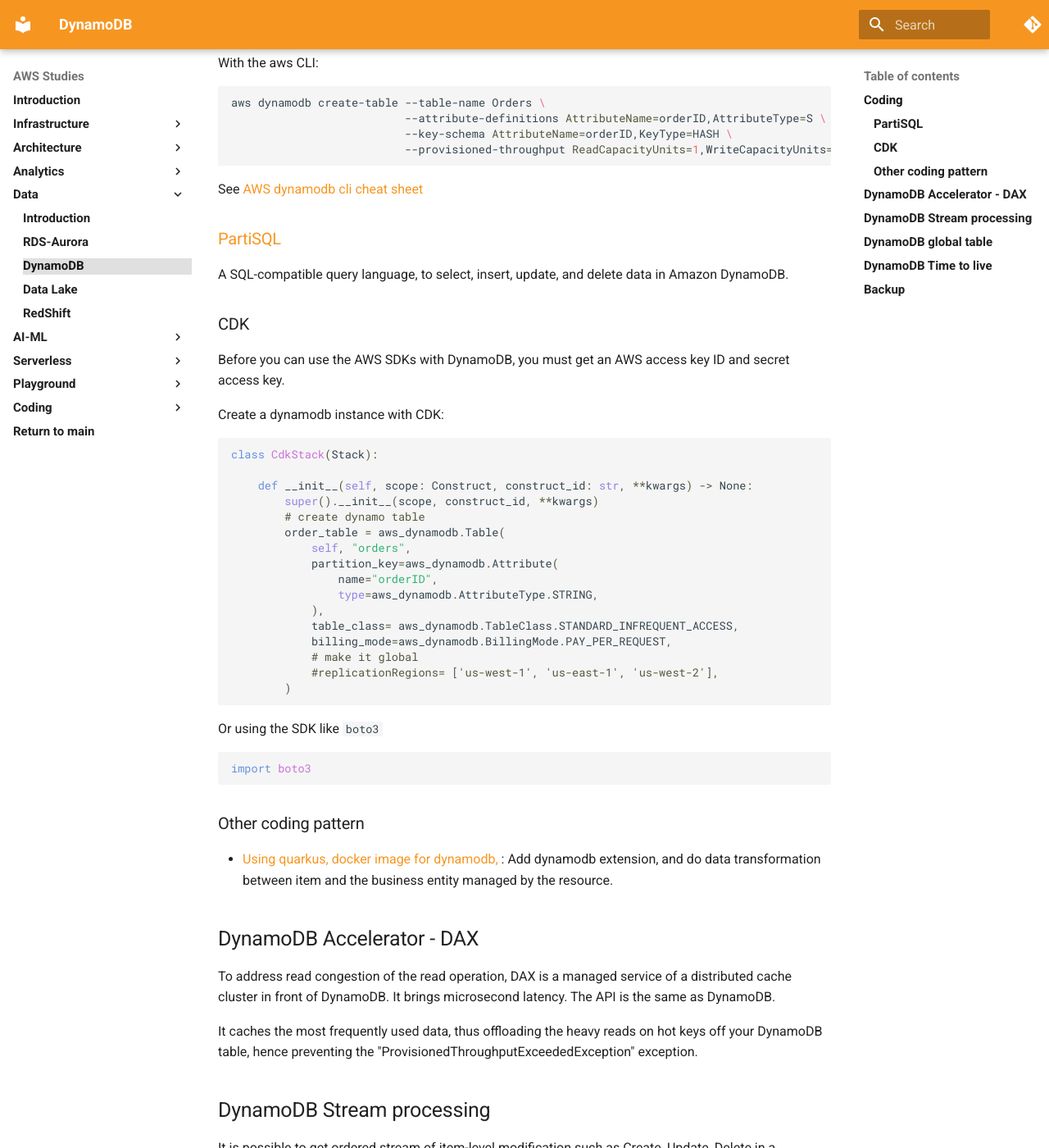
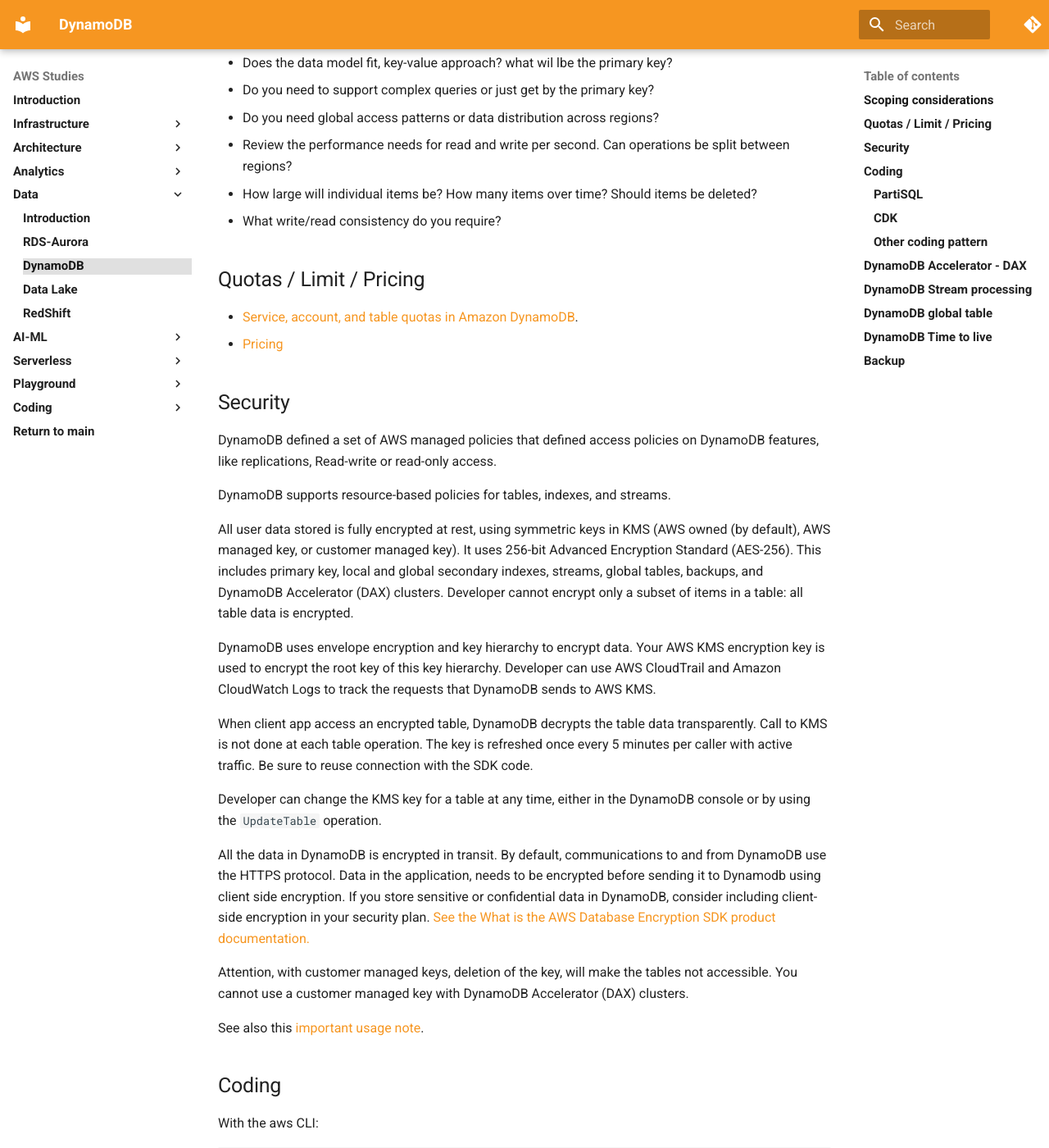
Before and after one commit to jbcodeforce/yarfba, an MkDocs documentation site: the page built from docs/data/dynamodb.md, in a window 1280 px wide and 1400 px high, scrolled down 888 px. Shown: the whole window at 82% size. Built offline with MkDocs 1.6.1 and Material for MkDocs 9.7.7, drawn with Linux system fonts in a browser that asks for light colours; comment, search, counter and statistics services are not loaded; some of the changed text lies outside the part shown.

Commit message:
update to dynamodb

````diff
--- a/docs/data/dynamodb.md
+++ b/docs/data/dynamodb.md
@@ -4,12 +4,12 @@
 
 Single digit ms latency, even with increased number of requests. Can support millions of requests per second, trillions of row, 100s of TB storage. Data is stored on solid-state disks (SSDs) and may be encrypted at rest.
 
-The maximum size for an item in a table is 400k.
-
 It is integrated with IAM for authentication and authorization.
 
 A `table` is a collection of `items`, and each item is a collection of `attributes`. DynamoDB uses primary keys to uniquely identify each item in a table and secondary indexes to provide more querying flexibility.
 Useful when the solution does not want to design a data schema upfront and which may change overtime.
+
+The maximum size for one item (or record) in a table is 400k.
 
 The read operations can be eventually consistent or strongly consistent.
 
@@ -19,6 +19,40 @@
 * **on-demand**: read and writes automatically scale up/down with your workloads. Better for unpredictable workloads. More expensive.
 
 Indexing is done using the primary key, but we can define secondary indexes which are a group of attributes to be used in queries. Global secondary index can span all of the data in the base table, across all partitions. It is stored in its own partition space away from the base table and scales separately from the base table.
+
+## Scoping considerations
+
+* Does the data model fit, key-value approach? what wil lbe the primary key?
+* Do you need to support complex queries or just get by the primary key?
+* Do you need global access patterns or data distribution across regions?
+* Review the performance needs for read and write per second. Can operations be split between regions?
+* How large will individual items be? How many items over time? Should items be deleted?
+* What write/read consistency do you require?
+
+## Quotas / Limit / Pricing
+
+* [Service, account, and table quotas in Amazon DynamoDB](https://docs.aws.amazon.com/amazondynamodb/latest/developerguide/ServiceQuotas.html).
+* [Pricing](https://aws.amazon.com/dynamodb/pricing/)
+
+## Security
+
+DynamoDB defined a set of AWS managed policies that defined access policies on DynamoDB features, like replications, Read-write or read-only access.
+
+DynamoDB supports resource-based policies for tables, indexes, and streams.
+
+All user data stored is fully encrypted at rest, using symmetric keys in KMS (AWS owned (by default), AWS managed key, or customer managed key). It uses 256-bit Advanced Encryption Standard (AES-256). This includes primary key, local and global secondary indexes, streams, global tables, backups, and DynamoDB Accelerator (DAX) clusters. Developer cannot encrypt only a subset of items in a table: all table data is encrypted.
+
+DynamoDB uses envelope encryption and key hierarchy to encrypt data. Your AWS KMS encryption key is used to encrypt the root key of this key hierarchy. Developer can use AWS CloudTrail and Amazon CloudWatch Logs to track the requests that DynamoDB sends to AWS KMS.
+
+When client app access an encrypted table, DynamoDB decrypts the table data transparently. Call to KMS is not done at each table operation. The key is refreshed once every 5 minutes per caller with active traffic. Be sure to reuse connection with the SDK code.
+
+Developer can change the KMS key for a table at any time, either in the DynamoDB console or by using the `UpdateTable` operation.
+
+All the data in DynamoDB is encrypted in transit. By default, communications to and from DynamoDB use the HTTPS protocol. Data in the application, needs to be encrypted before sending it to Dynamodb using client side encryption. If you store sensitive or confidential data in DynamoDB, consider including client-side encryption in your security plan. [See the What is the AWS Database Encryption SDK  product documentation.](https://docs.aws.amazon.com/database-encryption-sdk/latest/devguide/what-is-database-encryption-sdk.html)
+
+Attention, with customer managed keys, deletion of the key, will make the tables not accessible. You cannot use a customer managed key with DynamoDB Accelerator (DAX) clusters.
+
+See also this [important usage note](https://docs.aws.amazon.com/amazondynamodb/latest/developerguide/encryption.usagenotes.html).
 
 ## Coding
 
@@ -34,11 +68,50 @@
 
 See [AWS dynamodb cli cheat sheet](https://docs.aws.amazon.com/amazondynamodb/latest/developerguide/CheatSheet.html)
 
+Create with Python SDK:
+
+```python
+import boto3
+
+# Create DynamoDB client
+dynamodb = boto3.client('dynamodb')
+
+# Table attributes
+table = 'Products'
+key_schema = [
+    {'AttributeName': 'Id', 'KeyType': 'HASH'},
+]
+
+attribute_definitions = [
+    {'AttributeName': 'Id', 'AttributeType': 'N'},
+]
+
+# Create the table
+try:
+    response = dynamodb.create_table(
+        TableName=table,
+        KeySchema=key_schema,
+        AttributeDefinitions=attribute_definitions,
+        ProvisionedThroughput={
+            'ReadCapacityUnits': 10,
+            'WriteCapacityUnits': 5
+        }
+    )
+except:
+    print("Unable to create table:", table)
+
+else:
+    print(f"Created table {table}")
+```
+
+See also [the examples for CDK](https://docs.aws.amazon.com/cdk/api/v2/python/aws_cdk.aws_dynamodb/README.html).
+
 ### [PartiSQL](https://docs.aws.amazon.com/amazondynamodb/latest/developerguide/ql-reference.html)
 
 A SQL-compatible query language, to select, insert, update, and delete data in Amazon DynamoDB.
 
 ### CDK
+
 Before you can use the AWS SDKs with DynamoDB, you must get an AWS access key ID and secret access key.
 
 Create a dynamodb instance with CDK:
@@ -62,38 +135,32 @@
         )
 ```
 
-Or using the SDK like `boto3`
-
-```python
-import boto3
-
-```
 
 ### Other coding pattern
 
-* [Using quarkus, docker image for dynamodb, ](https://quarkus.pro/guides/dynamodb.html): Add dynamodb extension, and do data transformation between item and the business entity managed by the resource.
+* [Using quarkus, docker image for dynamodb, ](https://quarkus.pro/guides/dynamodb.html): Add dynamodb extension, and do data transformation between item and the business entity managed by the REST resource.
 
 ## DynamoDB Accelerator - DAX
 
-To address read congestion of the read operation, DAX is a managed service of a distributed cache cluster in front of DynamoDB. It brings microsecond latency. The API is the same as DynamoDB.
+To address read congestion of the read operations, DAX is a managed service of a distributed cache cluster in front of DynamoDB. It brings microsecond latency. The APIs are the same as DynamoDB's APIs.
 
-It caches the most frequently used data, thus offloading the heavy reads on hot keys off your DynamoDB table, hence preventing the "ProvisionedThroughputExceededException" exception.
+It caches the most frequently used data, thus offloading the heavy reads on hot keys off the DynamoDB table, hence preventing the "ProvisionedThroughputExceededException" exception.
 
 ## DynamoDB Stream processing
 
 It is possible to get ordered stream of item-level modification such as Create, Update, Delete in a DynamoDB table. It is relevant for:
 
-* React on changes in real-time.
+* Reacting on changes in real-time.
 * Real-time usage analytics
-* Insert into derivative tables
-* Implement cross-region replication
-* Invoke Lambda on changes
+* Inserts into derivative tables
+* Cross-region replication
+* Lambda invocation on item updates
 
 ![](./diagrams/dynamodb-stream.drawio.png)
 
 ## DynamoDB global table
 
-The goal is to make a table accessible with low latency in different regions. It uses two-way replication, active-active so application can read and write to the table in any region. We need to enable streaming to get the replication activated.
+The goal is to make a table accessible with low latency from different regions. It uses two-way replication, active-active so application can read and write to the table in any region. We need to enable streaming to get the replication running.
 
 ## DynamoDB Time to live
 
````
